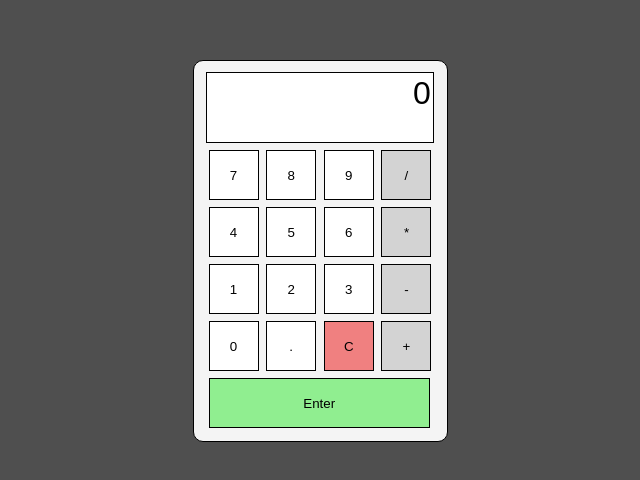
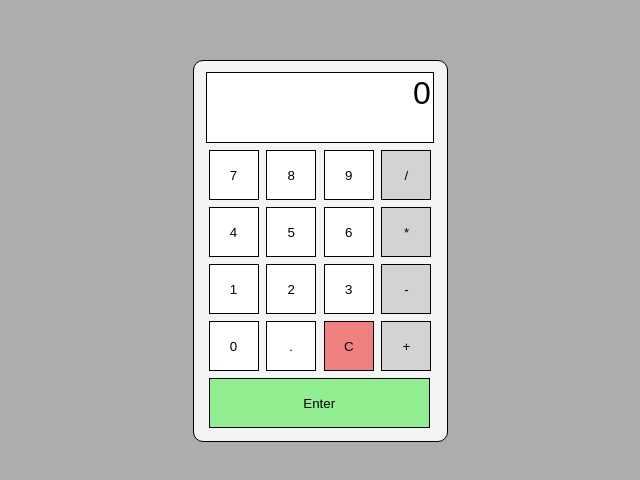
Before and after one commit to k1mdev/calculator, a React (Create React App) app: page / in a window 1280 px wide. Shown: the part 140-620 px from the top of the page, without its empty margins (320-960 px from the left). Built offline with nearby package versions, Linux system fonts and the light colour scheme.

Commit message:
bg color

```diff
--- a/src/App.css
+++ b/src/App.css
@@ -41,7 +41,7 @@
 .centerContents {
   display: flex;
   justify-content: center;
-  background-color: rgb(79, 79, 79);
+  background-color: rgb(173, 173, 173);
   width: 100vw;
   height: 100vh;
 }
```
